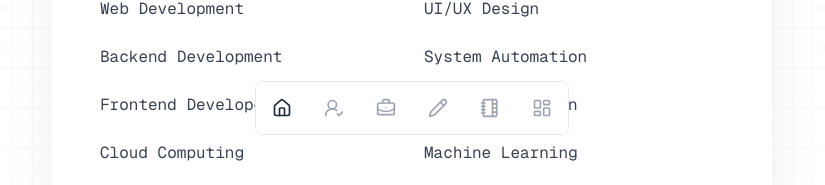
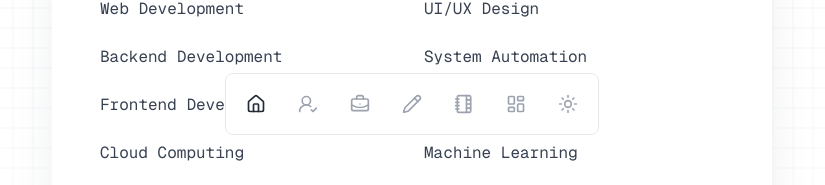
Before and after one commit to elsamrafisptr/my-portfolio, a Next.js app: page / in a window 1280 px wide. Shown: the part 633-818 px from the top of the page, without its empty margins (228-1053 px from the left). Built offline with nearby package versions, Linux system fonts and the light colour scheme.

Commit message:
feat(dark mode & seo): initiate dark mode and seo integration

```diff
--- a/package.json
+++ b/package.json
@@ -22,7 +22,8 @@
     "clsx": "^2.1.1",
     "lucide-react": "^0.473.0",
     "motion": "^11.18.1",
-    "next": "15.1.5",
+    "next": "^15.2.4",
+    "next-themes": "^0.4.6",
     "react": "^19.0.0",
     "react-dom": "^19.0.0",
     "tailwind-merge": "^2.6.0",
--- a/src/app/layout.tsx
+++ b/src/app/layout.tsx
@@ -2,6 +2,7 @@ import type { Metadata } from "next";
 import { Geist_Mono } from "next/font/google";
 import "./globals.css";
 import Layouts from "@/components/layouts/Layouts";
+import ThemeProviderContext from "@/components/elements/theme-provider";
 
 const geistMono = Geist_Mono({
   subsets: ["latin"],
@@ -9,9 +10,9 @@ const geistMono = Geist_Mono({
 });
 
 export const metadata: Metadata = {
-  applicationName: "arnawadigital",
+  applicationName: "Portfolio | Elsam Rafi Saputra",
   appleWebApp: {
-    title: "arnawadigital",
+    title: "Portfolio | Elsam Rafi Saputra",
     capable: true,
     statusBarStyle: "default",
   },
@@ -21,14 +22,16 @@ export const metadata: Metadata = {
   metadataBase: new URL(
     process.env.NODE_ENV === "development"
       ? "http://localhost:3000"
-      : "https://arnawadigital.com",
+      : "https://elsamrafisptr.github.io/my-portfolio",
   ),
-  description: "",
-  keywords: "",
-  creator: "",
+  description:
+    "This is a portfolio by elsam rafi saputra, software engineer that specializing in software development and artificial intelligence.",
+  keywords:
+    "Elsam, Rafi, Saputra, Elsam Rafi Saputra, Software, Software Engineer, AI, Artificial Intelligence, Portfolio, Personal Website",
+  creator: "Elsam Rafi Saputra",
   authors: {
-    name: "",
-    url: "",
+    name: "Elsam Rafi Saputra",
+    url: "https://github.com/elsamrafisptr/",
   },
   openGraph: {
     images: "",
@@ -49,12 +52,14 @@ export default function RootLayout({
   children: React.ReactNode;
 }>) {
   return (
-    <html lang="en">
+    <html lang="en" suppressHydrationWarning={true}>
       <body
         className={`${geistMono.className} antialiased`}
-        suppressHydrationWarning
+        suppressHydrationWarning={true}
       >
-        <Layouts>{children}</Layouts>
+        <ThemeProviderContext>
+          <Layouts>{children}</Layouts>
+        </ThemeProviderContext>
       </body>
     </html>
   );
--- a/src/components/elements/menu-bar.tsx
+++ b/src/components/elements/menu-bar.tsx
@@ -1,14 +1,18 @@
 "use client";
 
+import { useState, useEffect } from "react";
 import { cn } from "@/lib/utils";
 import {
   BriefcaseBusinessIcon,
   HomeIcon,
   LayoutDashboardIcon,
+  Moon,
   NotebookTabsIcon,
   PencilIcon,
+  Sun,
   UserRoundCheckIcon,
 } from "lucide-react";
+import { useTheme } from "next-themes";
 import Link from "next/link";
 import { usePathname } from "next/navigation";
 
@@ -23,29 +27,60 @@ const MENU_ITEMS = [
 
 const MenuBar = () => {
   const pathname = usePathname();
+  const { setTheme, resolvedTheme } = useTheme();
+  const [mounted, setMounted] = useState(false);
+
+  useEffect(() => setMounted(true), []);
+  if (!mounted) return null;
+
+  const isDarkMode = resolvedTheme === "dark";
+  const toggleTheme = () => setTheme(isDarkMode ? "light" : "dark");
 
   return (
-    <header className="fixed bottom-8 left-1/2 -translate-x-1/2 z-50">
-      <nav className="flex gap-8 p-4 bg-white border rounded-lg">
-        {MENU_ITEMS.map(({ href, icon: Icon }) => {
+    <header className="fixed flex justify-between items-center bottom-8 left-1/2 -translate-x-1/2 z-50">
+      <nav className="flex items-center p-1 bg-white border rounded-lg">
+        {MENU_ITEMS.map(({ href, icon: Icon, label }) => {
           const isActive = pathname === href;
           return (
             <Link
               key={href}
               href={href}
-              className="flex flex-col items-center gap-1"
+              aria-label={label}
+              className={cn(
+                "group p-4 flex justify-center items-center rounded-md hover:bg-gray-100 transition-colors duration-150",
+                isActive && "text-gray-800",
+              )}
             >
               <Icon
                 className={cn(
-                  "size-5 transition-colors",
-                  isActive
-                    ? "text-gray-800"
-                    : "text-gray-400 hover:text-gray-800",
+                  "size-5 transition-colors duration-100 group-hover:text-gray-800",
+                  isActive ? "text-gray-800" : "text-gray-400",
                 )}
               />
             </Link>
           );
         })}
+        <button
+          onClick={toggleTheme}
+          aria-label="Toggle Theme"
+          className="group p-4 flex justify-center items-center rounded-md hover:bg-gray-100 transition-colors duration-150"
+        >
+          {isDarkMode ? (
+            <Moon
+              className={cn(
+                "size-5 transition-colors duration-100 group-hover:text-gray-800",
+                "text-gray-400",
+              )}
+            />
+          ) : (
+            <Sun
+              className={cn(
+                "size-5 transition-colors duration-100 group-hover:text-gray-800",
+                "text-gray-400",
+              )}
+            />
+          )}
+        </button>
       </nav>
     </header>
   );
--- /dev/null
+++ b/src/components/elements/theme-provider.tsx
@@ -0,0 +1,16 @@
+"use client";
+
+import { ThemeProvider } from "next-themes";
+import React, { ReactNode } from "react";
+
+export default function ThemeProviderContext({
+  children,
+}: {
+  children: ReactNode;
+}) {
+  return (
+    <ThemeProvider attribute="class" defaultTheme="light">
+      {children}
+    </ThemeProvider>
+  );
+}
```
Also changed, not shown: src/app/manifest.webmanifest (added), src/app/robots.txt (added), 2 other files (tests, documents, lock files or other folders).
